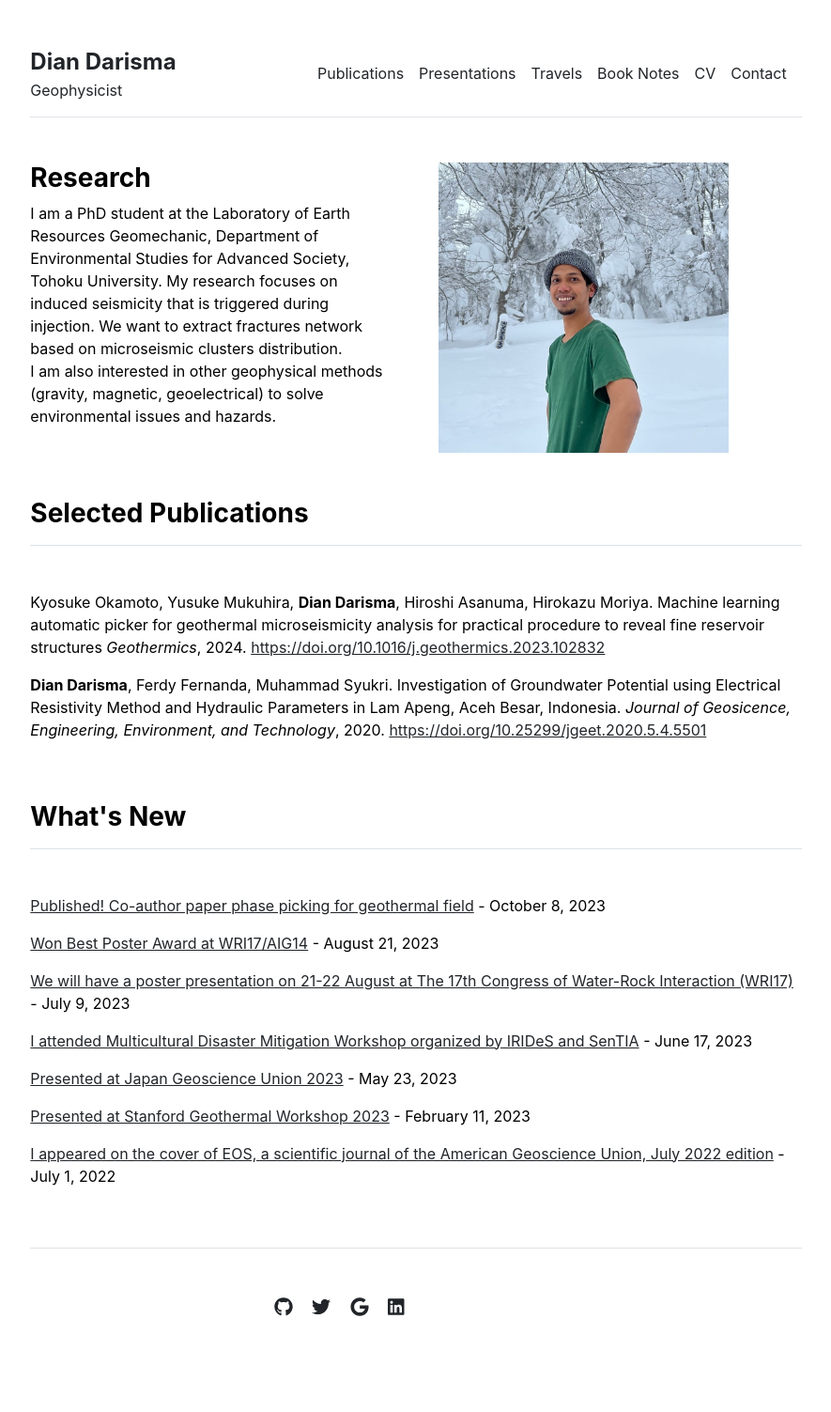
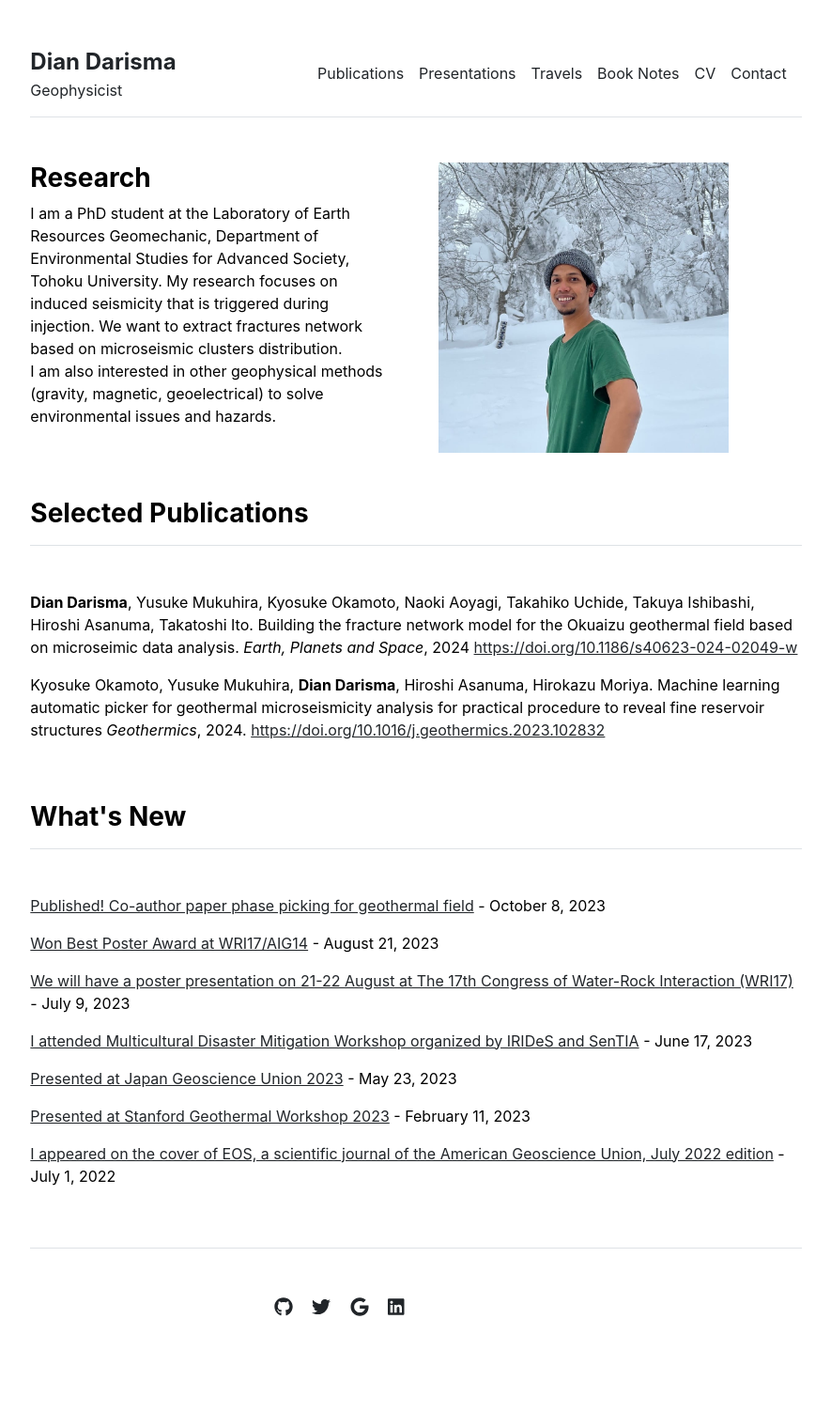
Before and after one commit to diandarisma/diandarisma.github.io, a Jekyll site: the page built from index.md, in a window 1280 px wide. Shown: the whole page at 94% size, without its empty margins (197-1082 px from the left). Built offline with Jekyll 4.4.1, drawn with Linux system fonts in a browser that asks for light colours.

Commit message:
Update publications.html

```diff
--- a/_includes/publications.html
+++ b/_includes/publications.html
@@ -1,6 +1,14 @@
 <div class="row g-5 mb-5">
   <div>
     {% if page.title == "Home" %}
+    <p>
+      <strong>Dian Darisma</strong>, Yusuke Mukuhira, Kyosuke Okamoto, Naoki Aoyagi, Takahiko Uchide, Takuya Ishibashi, Hiroshi Asanuma, Takatoshi Ito.
+      Building the fracture network model for the Okuaizu geothermal field based on microseimic data analysis.
+      <i>Earth, Planets and Space</i>, 2024
+      <a href="https://doi.org/10.1186/s40623-024-02049-w">
+        https://doi.org/10.1186/s40623-024-02049-w
+      </a>
+    </p>
     <p>
       Kyosuke Okamoto, Yusuke Mukuhira, <strong>Dian Darisma</strong>, Hiroshi Asanuma, Hirokazu Moriya.
       Machine learning automatic picker for geothermal microseismicity analysis for practical procedure to reveal fine reservoir structures
@@ -10,18 +18,18 @@
       </a>
     </p>
 
+    {% else %}
+    <h3 class="fw-bold border-bottom pb-3 mb-5">Publications</h3>
+
+    <h4 class="fw-bold border-bottom pb-1 mb-1"><small>2024</small></h4>
     <p>
-      <strong>Dian Darisma</strong>, Ferdy Fernanda, Muhammad Syukri.
-      Investigation of Groundwater Potential using Electrical Resistivity Method and Hydraulic Parameters in Lam Apeng, Aceh Besar, Indonesia.
-      <i>Journal of Geosicence, Engineering, Environment, and Technology</i>, 2020.
-      <a href="https://doi.org/10.25299/jgeet.2020.5.4.5501">
-        https://doi.org/10.25299/jgeet.2020.5.4.5501
+      <strong>Dian Darisma</strong>, Yusuke Mukuhira, Kyosuke Okamoto, Naoki Aoyagi, Takahiko Uchide, Takuya Ishibashi, Hiroshi Asanuma, Takatoshi Ito.
+      Building the fracture network model for the Okuaizu geothermal field based on microseimic data analysis.
+      <i>Earth, Planets and Space</i>, 2024
+      <a href="https://doi.org/10.1186/s40623-024-02049-w">
+        https://doi.org/10.1186/s40623-024-02049-w
       </a>
     </p>
-
-    {% else %}
-    <h3 class="fw-bold border-bottom pb-3 mb-5">Publications</h3>
-    <h4 class="fw-bold border-bottom pb-1 mb-1"><small>2022</small></h4>
 
     <p>
       Kyosuke Okamoto, Yusuke Mukuhira, <strong>Dian Darisma</strong>, Hiroshi Asanuma, Hirokazu Moriya.
@@ -32,6 +40,7 @@
       </a>
     </p>
 
+    <h4 class="fw-bold border-bottom pb-1 mb-1"><small>2022</small></h4>
     <p>
       Syafrizal Idris, <strong>Dian Darisma</strong>, Agus Hari Pramana, Nurul Aflah, M Sayuti, Nanda Novita.
       Identification of the Aquifer Layer using the Geoelectric Method in Teupin Batee Village, Aceh Besar.
```
